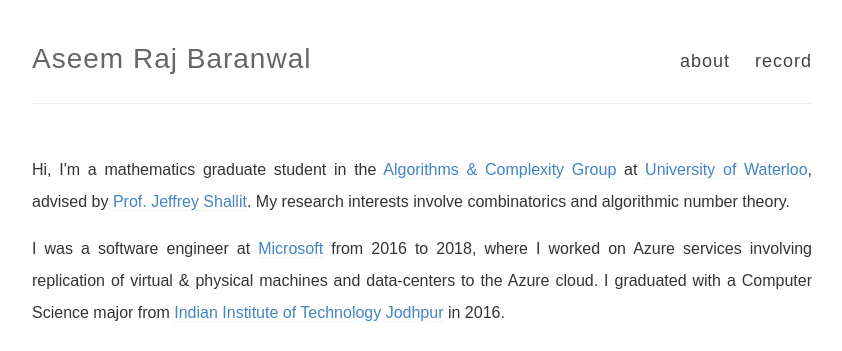
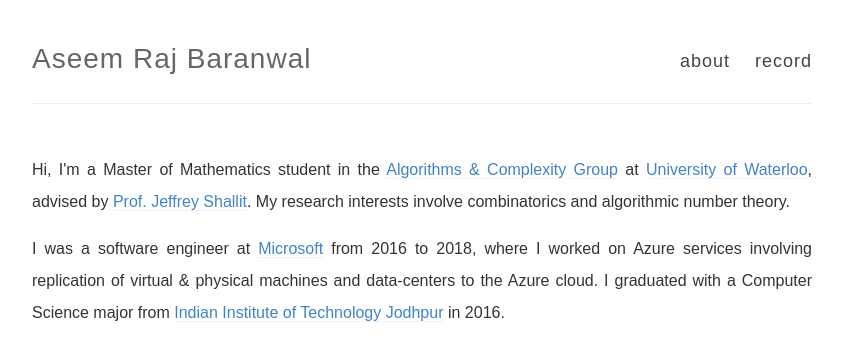
Before and after one commit to aseemrb/aseemrb.github.io, a Jekyll site: the page built from index.html, in a window 1280 px wide. Shown: the top 351 px of the page, without its empty margins (218-1060 px from the left). Built offline with Jekyll 4.4.1, drawn with Linux system fonts in a browser that asks for light colours.

Commit message:
about update

```diff
--- a/index.html
+++ b/index.html
@@ -4,7 +4,7 @@ title: about
 ---
 
 <p>
-Hi, I'm a mathematics graduate student in the <a href="http://algcomp.uwaterloo.ca/">Algorithms & Complexity Group</a> at <a href="https://uwaterloo.ca/">University of Waterloo</a>, advised by <a href="https://cs.uwaterloo.ca/~shallit/">Prof. Jeffrey Shallit</a>. My research interests involve combinatorics and algorithmic number theory.</p>
+Hi, I'm a Master of Mathematics student in the <a href="http://algcomp.uwaterloo.ca/">Algorithms & Complexity Group</a> at <a href="https://uwaterloo.ca/">University of Waterloo</a>, advised by <a href="https://cs.uwaterloo.ca/~shallit/">Prof. Jeffrey Shallit</a>. My research interests involve combinatorics and algorithmic number theory.</p>
 
 <p>I was a software engineer at <a href="https://azure.microsoft.com/en-us/">Microsoft</a> from 2016 to 2018, where I worked on Azure services involving replication of virtual & physical machines and data-centers to the Azure cloud. I graduated with a Computer Science major from <a href="http://iitj.ac.in/">Indian Institute of Technology Jodhpur</a> in 2016.</p>
 
```
